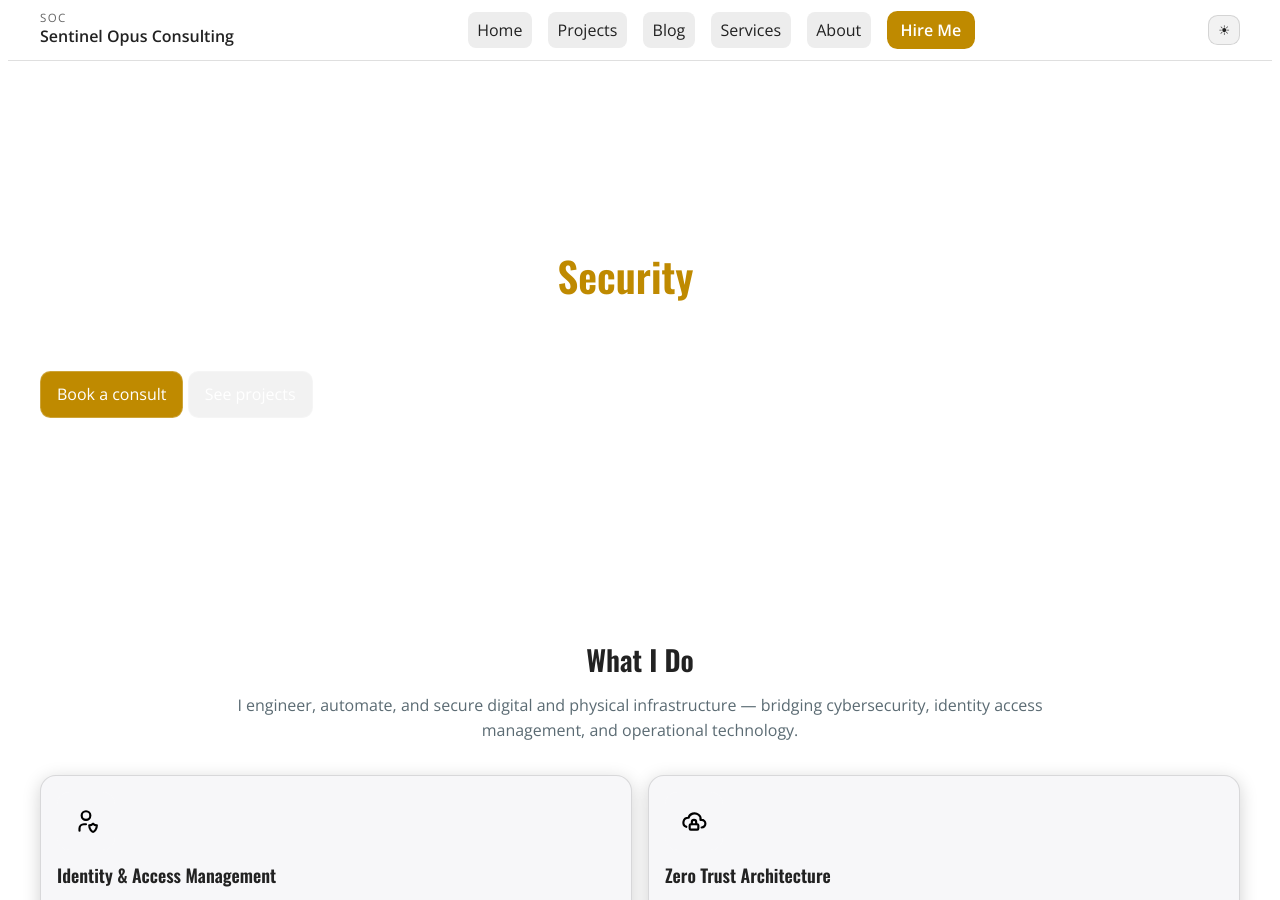
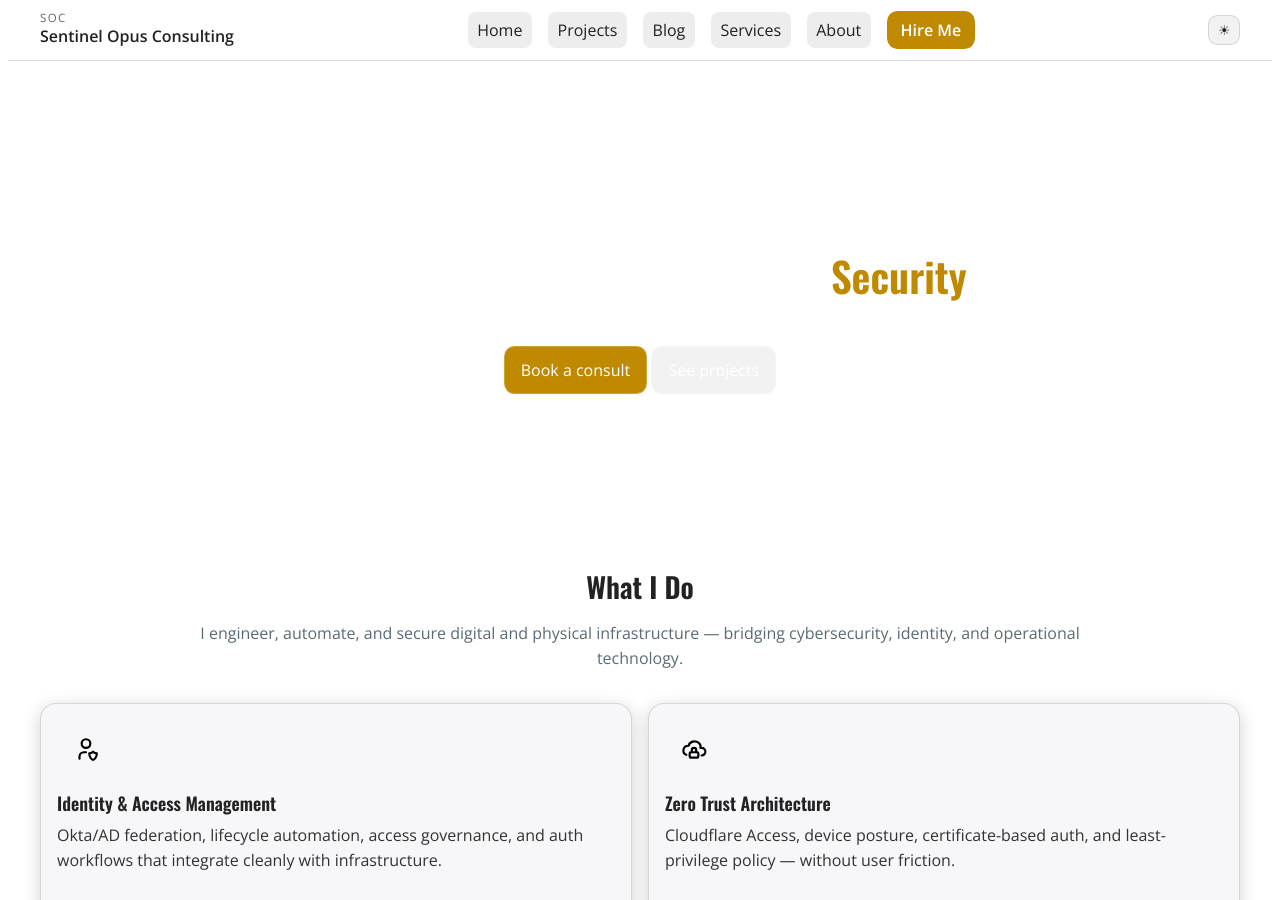
Before and after one commit to JoeySmith-SOC/sentinelopusconsulting, a Jekyll site: the page built from index.html, in a window 1280 px wide and 900 px high, scrolled down 841 px. Built offline with Jekyll 4.4.1, drawn with Linux system fonts in a browser that asks for light colours; some of the changed text lies outside the part shown.

Commit message:
fix: hero video overlay and layout cleanup

```diff
--- a/_layouts/home.html
+++ b/_layouts/home.html
@@ -1,6 +1,7 @@
 ---
 layout: default
 ---
+
 <!-- HERO (video background) -->
 <section class="hero hero-video">
   <div class="hero-media">
@@ -20,27 +21,26 @@
       <source src="{{ hero.video | relative_url }}" type="video/mp4">
       Your browser does not support the video tag.
     </video>
-    <div class="hero-overlay" style="background: {{ hero.overlay | default: 'rgba(0,0,0,0.55)' }};"></div>
+    <div class="hero-overlay"
+         style="background: {{ hero.overlay | default: 'rgba(0,0,0,0.55)' }};"></div>
   </div>
 
-  <div class="container hero-inner">
-    <div class="hero-grid">
-      <div class="hero-left">
+  <div class="hero-inner container">
+    <div class="hero-content">
       <h1>Identity, Automation, and IT/OT <span class="accent-highlight">Security</span></h1>
-        <p class="sub">I help teams secure what matters—reliably, transparently, and without slowing you down.</p>
+      <p class="sub">
+        I help teams secure what matters — reliably, transparently, and without slowing you down.
+      </p>
       <div class="cta-row">
         <a class="btn primary" href="{{ '/contact/' | relative_url }}">Book a consult</a>
         <a class="btn" href="{{ '/projects/' | relative_url }}">See projects</a>
       </div>
-
-        <ul class="cred cred-bar feature-list" aria-label="Key capabilities">
+      <ul class="cred feature-list" aria-label="Key capabilities">
         <li><strong>Okta</strong> | SAML/OIDC | Lifecycle</li>
         <li><strong>Cloudflare</strong> | Zero Trust</li>
         <li><strong>Linux</strong> | Ansible | Terraform</li>
         <li><strong>OT/Electrical</strong> | Segmentation | Safety</li>
       </ul>
-      </div>
-      <div class="hero-right"></div>
     </div>
   </div>
 </section>
@@ -49,29 +49,42 @@
 <section class="what-i-do">
   <div class="container">
     <h2 class="section-title">What I Do</h2>
-    <p class="section-sub">I engineer, automate, and secure digital and physical infrastructure — bridging cybersecurity, identity access management, and operational technology.</p>
+    <p class="section-sub">
+      I engineer, automate, and secure digital and physical infrastructure — bridging cybersecurity, identity, and operational technology.
+    </p>
 
     <div class="expertise-grid two-col">
       <article class="card">
-        <div class="icon-top"><img src="{{ '/assets/icons/user-shield.svg' | relative_url }}" alt=""></div>
+        <div class="icon-top">
+          <img src="{{ '/assets/icons/user-shield.svg' | relative_url }}" alt="">
+        </div>
         <h3>Identity &amp; Access Management</h3>
         <p>Okta/AD federation, lifecycle automation, access governance, and auth workflows that integrate cleanly with infrastructure.</p>
         <a href="{{ '/projects/' | relative_url }}" class="card-link">Learn more →</a>
       </article>
+
       <article class="card">
-        <div class="icon-top"><img src="{{ '/assets/icons/cloud-lock.svg' | relative_url }}" alt=""></div>
+        <div class="icon-top">
+          <img src="{{ '/assets/icons/cloud-lock.svg' | relative_url }}" alt="">
+        </div>
         <h3>Zero Trust Architecture</h3>
         <p>Cloudflare Access, device posture, certificate-based auth, and least-privilege policy — without user friction.</p>
         <a href="{{ '/projects/' | relative_url }}" class="card-link">Learn more →</a>
       </article>
+
       <article class="card">
-        <div class="icon-top"><img src="{{ '/assets/icons/automation.svg' | relative_url }}" alt=""></div>
+        <div class="icon-top">
+          <img src="{{ '/assets/icons/automation.svg' | relative_url }}" alt="">
+        </div>
         <h3>Infrastructure &amp; Automation</h3>
         <p>Ansible/Terraform pipelines, hardened baselines, and versioned environments aligned to DevSecOps.</p>
         <a href="{{ '/projects/' | relative_url }}" class="card-link">Learn more →</a>
       </article>
+
       <article class="card">
-        <div class="icon-top"><img src="{{ '/assets/icons/lock-bolt.svg' | relative_url }}" alt=""></div>
+        <div class="icon-top">
+          <img src="{{ '/assets/icons/lock-bolt.svg' | relative_url }}" alt="">
+        </div>
         <h3>Operational Technology &amp; Electrical</h3>
         <p>ICS segmentation, PLC/HMI security, monitoring, and safety-first designs bridging code and current.</p>
         <a href="{{ '/projects/' | relative_url }}" class="card-link">Learn more →</a>
@@ -80,11 +93,13 @@
   </div>
 </section>
 
-<!-- FLAGSHIP PROJECTS (2x3) -->
+<!-- FLAGSHIP PROJECTS -->
 <section class="projects" aria-labelledby="projects-title">
   <div class="container">
     <h2 id="projects-title" class="section-title">Current Engineering Projects</h2>
-    <p class="section-sub">From identity architecture to OT security combining automation, Zero Trust, and hands-on infrastructure design.</p>
+    <p class="section-sub">
+      From identity architecture to OT security — combining automation, Zero Trust, and hands-on infrastructure design.
+    </p>
 
     <div class="project-grid">
       {%- assign picks = site.projects | where_exp: 'p','p.featured == true' -%}
@@ -96,14 +111,14 @@
           {%- if p.image -%}
             <img src="{{ p.image | relative_url }}" alt="{{ p.title }}" loading="lazy" decoding="async">
           {%- else -%}
-            <div class="project-placeholder" aria-hidden="true">Project</div>
+            <div class="project-placeholder">Project</div>
           {%- endif -%}
         </a>
         <div class="project-body">
           <h3><a href="{{ p.url | relative_url }}">{{ p.title }}</a></h3>
           {%- if p.short -%}<p class="project-desc">{{ p.short }}</p>{%- elsif p.description -%}<p class="project-desc">{{ p.description }}</p>{%- endif -%}
           {%- if p.tags -%}
-          <ul class="project-tags" aria-label="Project tags">
+          <ul class="project-tags">
             {%- for t in p.tags -%}<li>{{ t }}</li>{%- endfor -%}
           </ul>
           {%- endif -%}
--- a/assets/css/main.css
+++ b/assets/css/main.css
@@ -86,6 +86,10 @@
 /* ==========================================================================
    HERO — full-bleed video with overlay (white text always)
    ========================================================================== */
+.hero {position: relative;width: 100%;min-height: 60vh;overflow: hidden;}
+.hero-video-el {width: 100%;height: 100%;object-fit: cover;object-position: center;}
+.hero-inner {position: absolute;top: 0;left: 0;width: 100%;height: 100%;display: flex;align-items: center;justify-content: center;flex-direction: column;z-index: 2;text-align: center;}
+
 .hero{position:relative;margin-left:calc(50% - 50vw);margin-right:calc(50% - 50vw);width:100vw;overflow:hidden}
 .hero-media{position:relative;width:100%;height:clamp(420px,60vh,760px)}
 .hero-media video,.hero-media .hero-overlay{position:absolute;inset:0}
```
Lines whose indentation alone changed are shown as unchanged.
